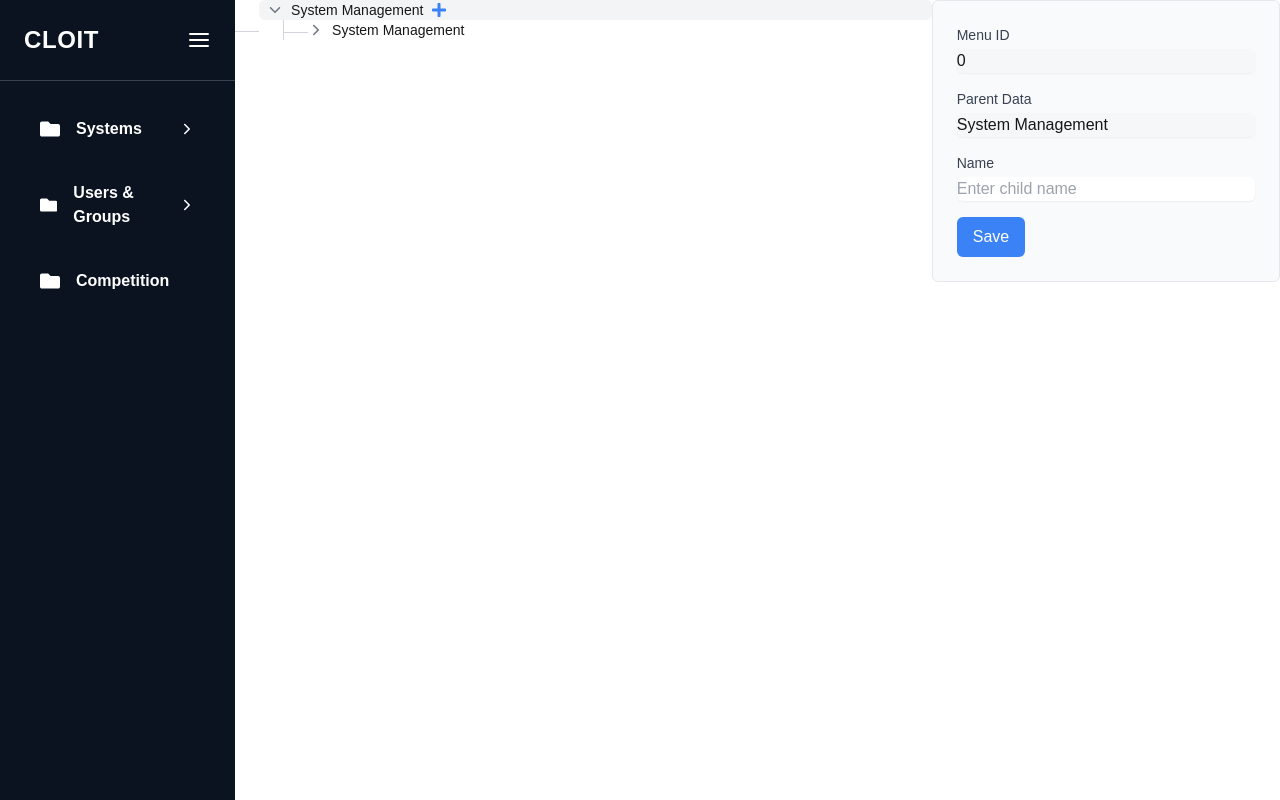
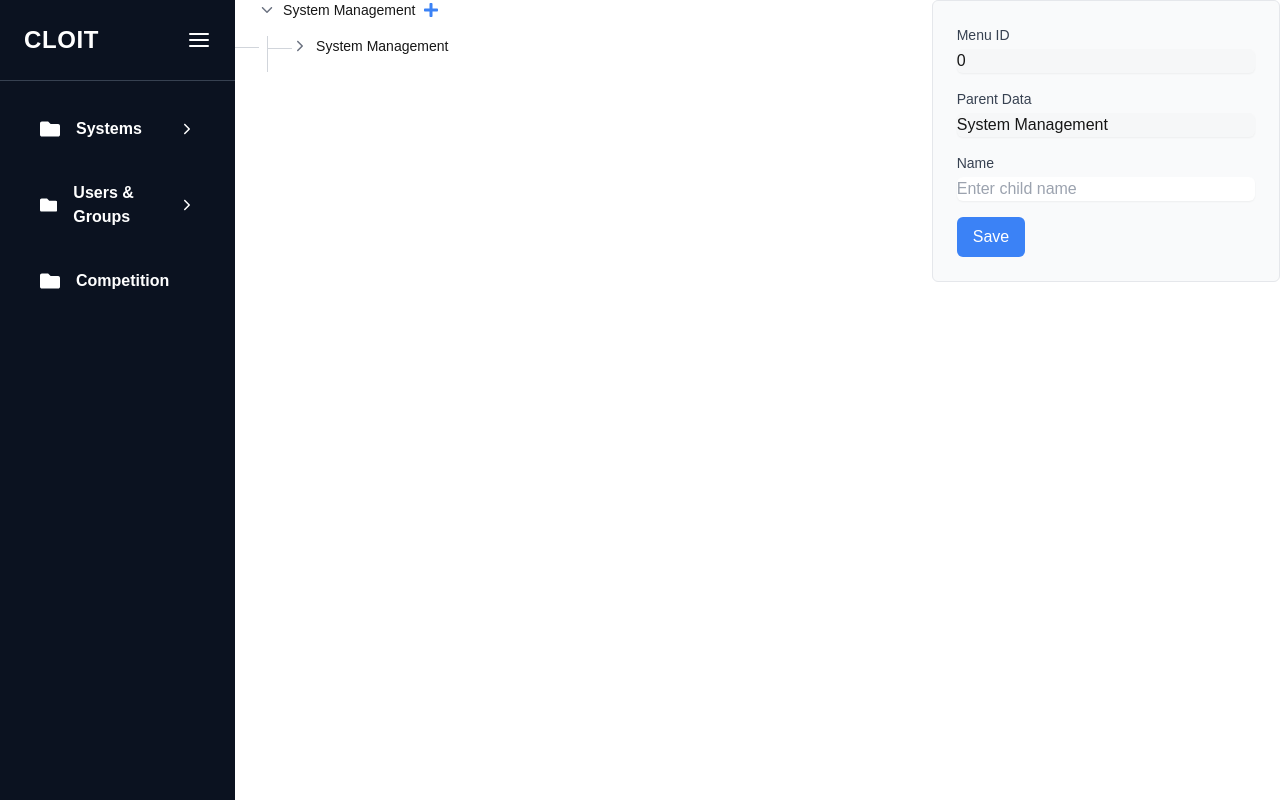
Before and after one commit to gaurav-padaliya/snapx-T, a Next.js app in the folder frontend/: page / in a window 1280 px wide. Both pictures are taken after a click on the icon 267 px from the left and 10 px from the top of the page. Built offline with nearby package versions, Linux system fonts and the light colour scheme.

Commit message:
refactor: Clean up TreeNode component styles and improve layout

```diff
--- a/frontend/app/components/TreeNode.tsx
+++ b/frontend/app/components/TreeNode.tsx
@@ -16,11 +16,6 @@ const TreeNode: React.FC<{
   return (
     <li className="relative ml-6">
       {/* Vertical and Horizontal Lines */}
-      {/* <div
-        className={`absolute -left-6 top-3 h-full ${
-          depth > 1 ? "border-l border-gray-300" : ""
-        }`}
-      ></div> */}
       <div
         className={`absolute -left-6 top-3 w-6 border-b border-gray-300`}
         style={{ height: depth === 1 ? "50%" : "" }}
@@ -29,7 +24,7 @@ const TreeNode: React.FC<{
       {/* Node Header */}
       <div
         className={`flex items-center space-x-2 ${
-          activeNode?.id === node.id ? "bg-gray-100 rounded-md px-2" : ""
+          activeNode?.id === node.id ? "rounded-md pb-4" : "pb-4"
         }`}
         onClick={() => {
           onSelect(node);
@@ -69,7 +64,7 @@ const TreeNode: React.FC<{
 
       {/* Child Nodes */}
       {isExpanded && node.children && (
-        <ul className="ml-6 border-l border-gray-300">
+        <ul className="ml-2 border-l border-gray-300 ">
           {node.children.map((child: any) => (
             <TreeNode
               key={child.id}
```
